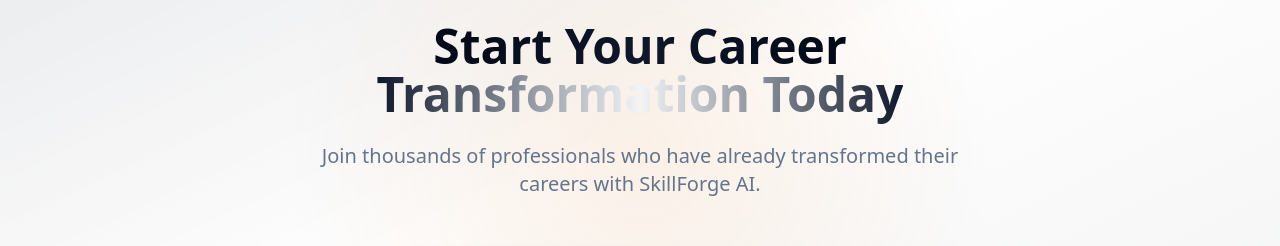
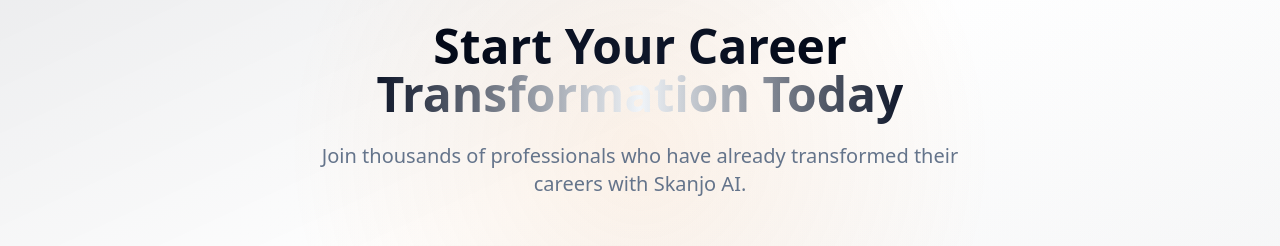
Before and after one commit to saru0213/Skanjo-v1, a React (Vite) app: page / in a window 1280 px wide. Shown: the part 2665-2911 px from the top of the page. Built offline with nearby package versions, Linux system fonts and the light colour scheme.

Commit message:
minor changes

```diff
--- a/src/components/landing/CTASection.tsx
+++ b/src/components/landing/CTASection.tsx
@@ -28,7 +28,7 @@
           </h2>
 
           <p className="text-xl text-muted-foreground mb-12 max-w-2xl mx-auto">
-            Join thousands of professionals who have already transformed their careers with SkillForge AI.
+            Join thousands of professionals who have already transformed their careers with Skanjo AI.
           </p>
 
           <div className="flex flex-col sm:flex-row gap-6 justify-center items-center">
```
